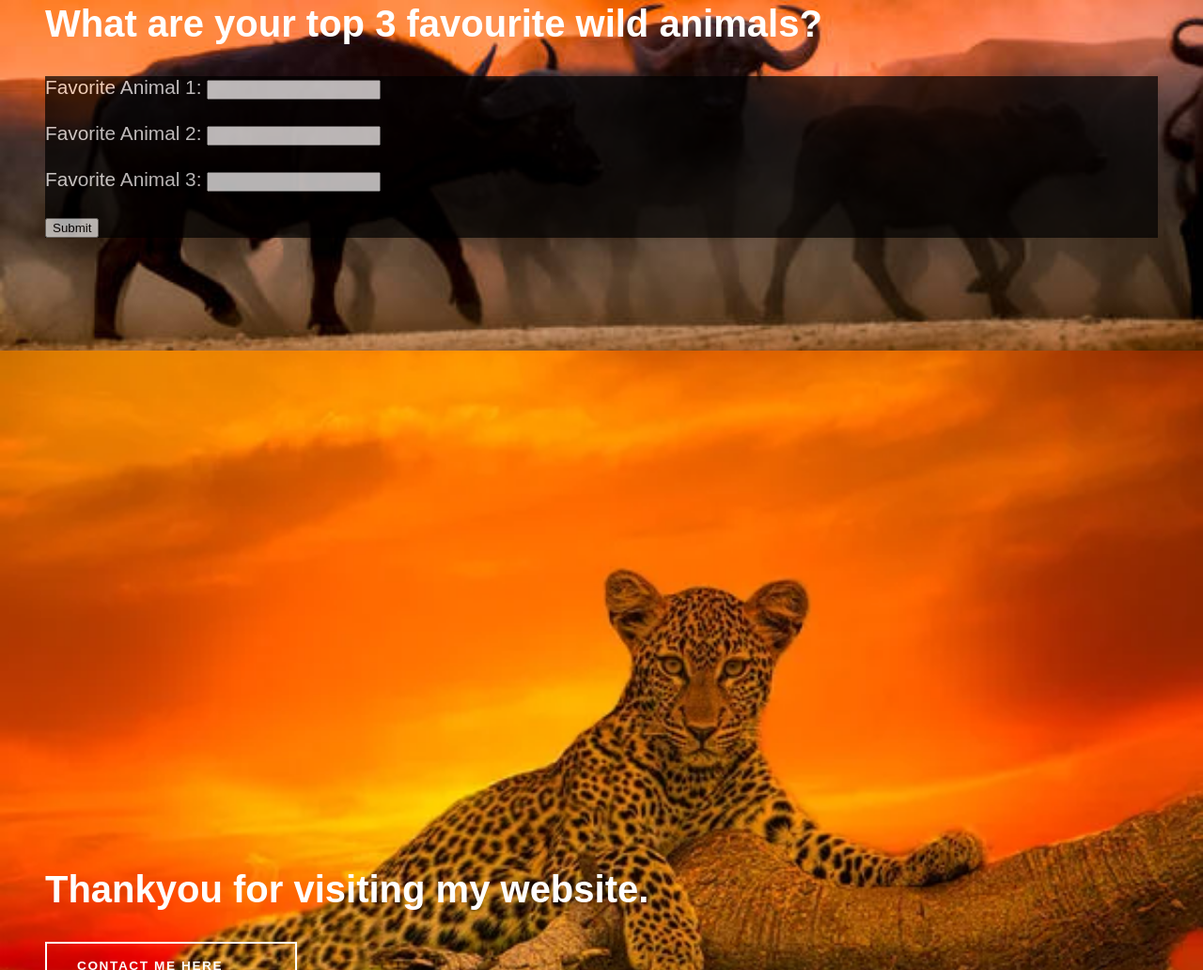
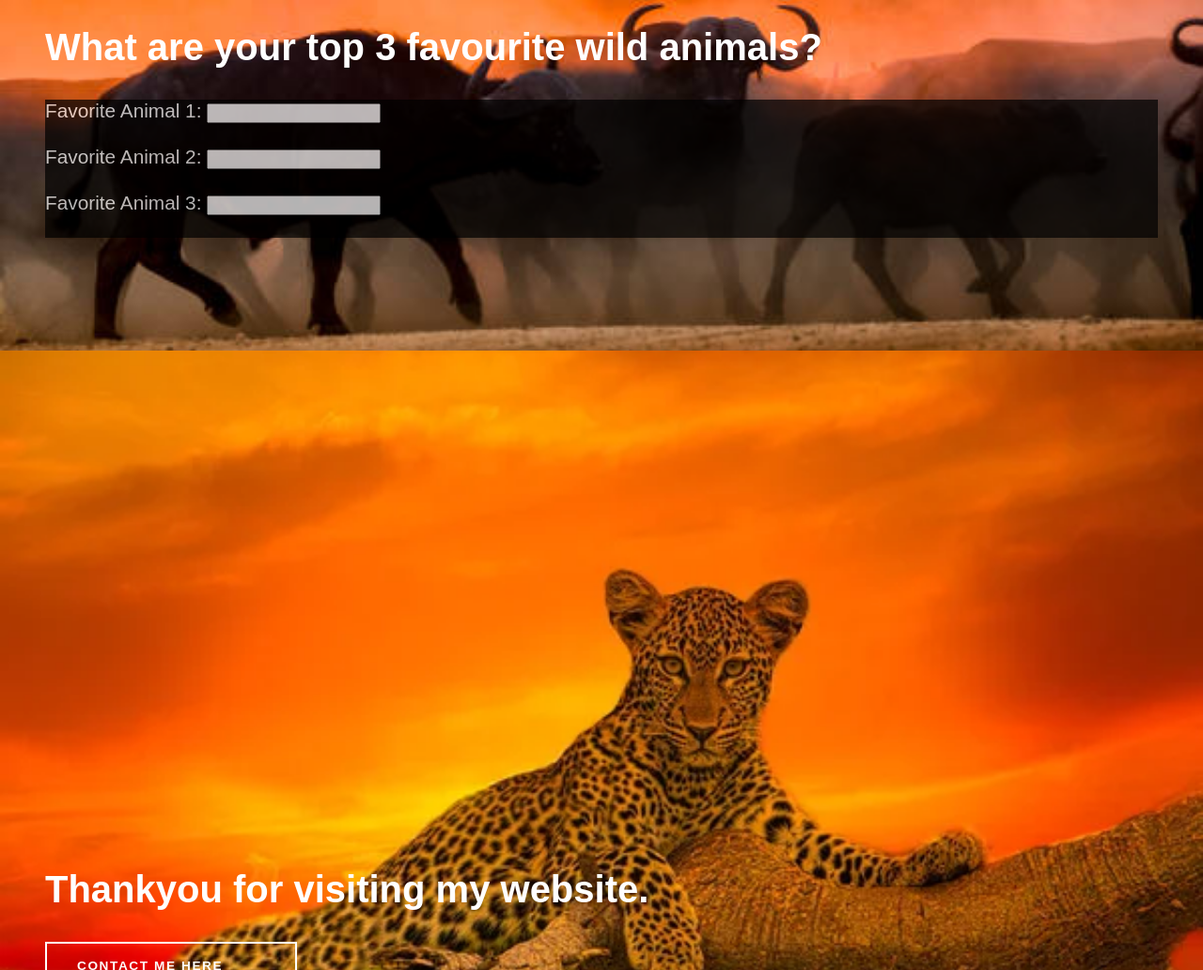
Before and after one commit to ShaunMadziva/about-me, a plain HTML site: page index.html in a window 1280 px wide. Shown: the part 2827-3859 px from the top of the page at 94% size. Drawn offline with Linux system fonts and the light colour scheme.

Commit message:
removing form submit button

```diff
--- a/index.html
+++ b/index.html
@@ -120,7 +120,6 @@
             <input type="text" id="animal2" name="animal2" /><br /><br />
             <label for="animal3">Favorite Animal 3:</label>
             <input type="text" id="animal3" name="animal3" /><br /><br />
-            <input type="submit" value="Submit" />
           </form>
         </div>
       </section>
```
